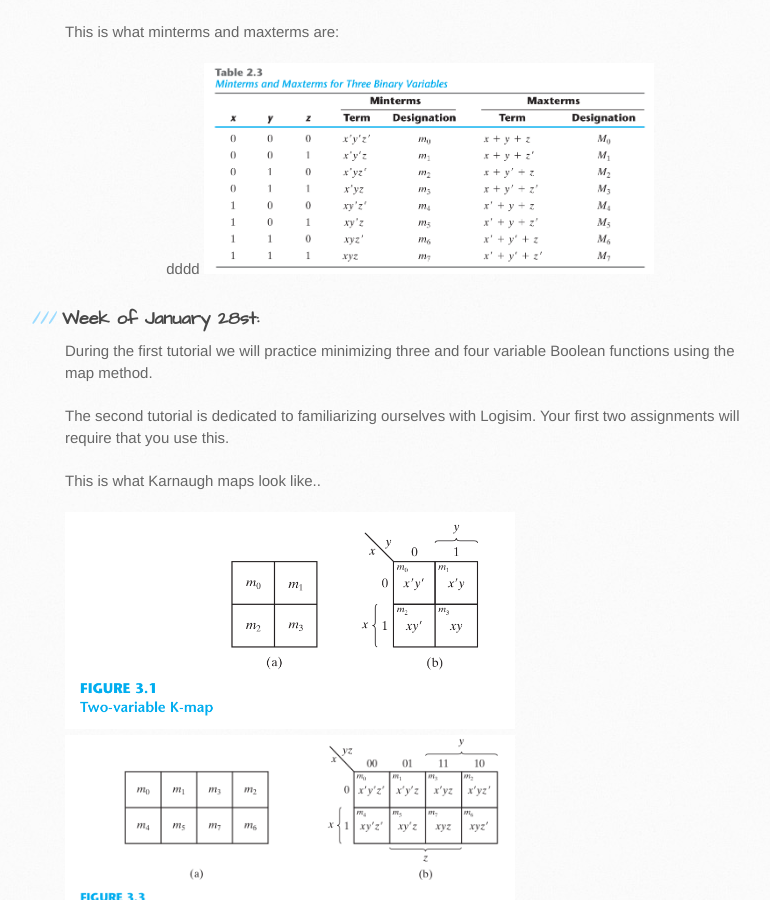
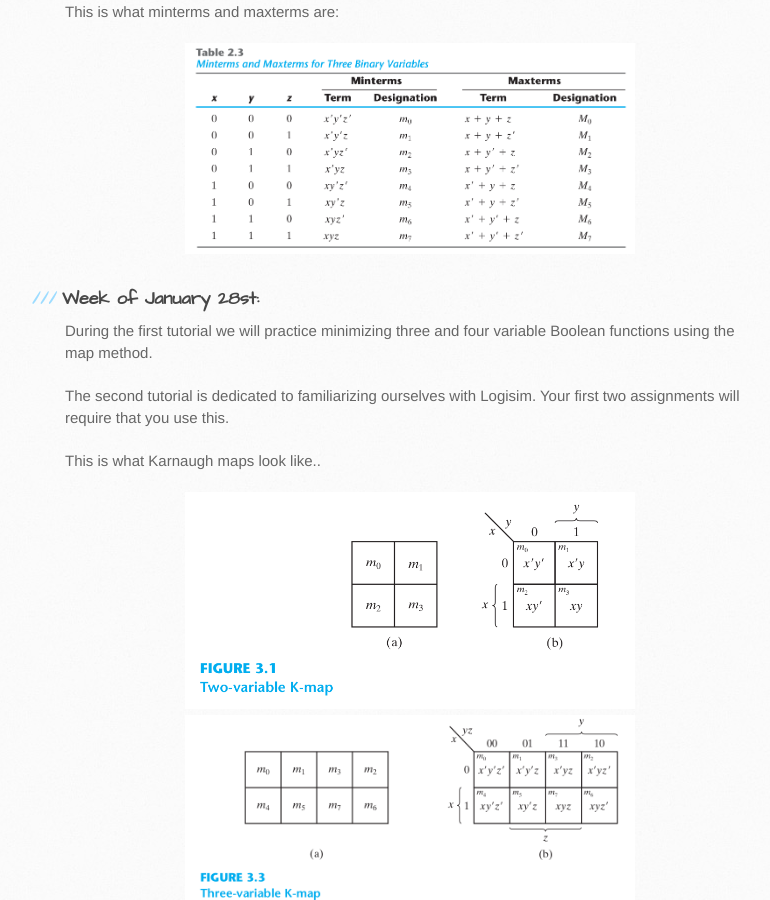
Before and after one commit to philstutorials/philstutorials.github.io, a Jekyll site: the page built from CPSC359W.md, in a window 1280 px wide and 900 px high, scrolled down 1071 px. Shown: the whole window, without its empty margins (105-875 px from the left). Built offline with Jekyll 4.4.1, drawn with Linux system fonts in a browser that asks for light colours; our own code applies the rules of GitHub Pages for plain Markdown files.

Commit message:
Update CPSC359W.md

```diff
--- a/CPSC359W.md
+++ b/CPSC359W.md
@@ -27,11 +27,14 @@ Please bring pencil and paper to work on practice problems.
 
 Here is are all the maths you need to know for digital logic.
 
+<center>
 <img src="https://raw.githubusercontent.com/philstutorials/philstutorials.github.io/master/_data/postulates_theorems.png " width="450"/>
+</center>
 
 This is what minterms and maxterms are:
-<center>dddd
-<img src="https://raw.githubusercontent.com/philstutorials/philstutorials.github.io/master/_data/minmaxterms.png " width="450"/></center>
+<center>
+<img src="https://raw.githubusercontent.com/philstutorials/philstutorials.github.io/master/_data/minmaxterms.png " width="450"/>
+</center>
 
 ### Week of January 28st:
 During the first tutorial we will practice minimizing three and four variable Boolean functions using the map method.
@@ -40,8 +43,10 @@ The second tutorial is dedicated to familiarizing ourselves with Logisim. Your f
 
 This is what Karnaugh maps look like..
 
+<center>
 <div>
  <img src="https://raw.githubusercontent.com/philstutorials/philstutorials.github.io/master/_data/kmap2.png " width="450"/>
  <img src="https://raw.githubusercontent.com/philstutorials/philstutorials.github.io/master/_data/kmap3.png " width="450"/>
  <img src="https://raw.githubusercontent.com/philstutorials/philstutorials.github.io/master/_data/kmap4.png " width="450"/>
 </div>
+ <center>
```
